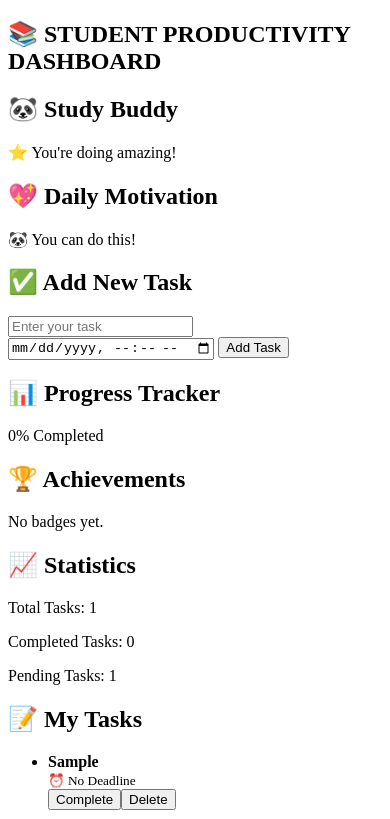
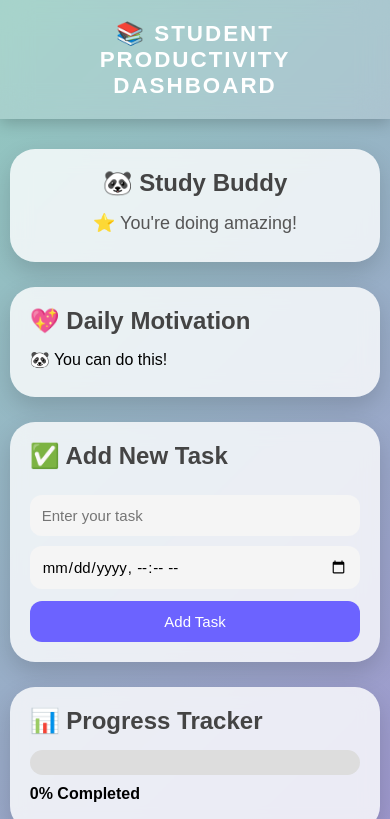
Before and after one commit to yashaswinitirumalasetty/todolist, a plain HTML site: page index.html in a window 390 px wide. Both pictures are taken after typing "Sample" into the empty fields and a click on the button "Add Task". Shown: the top 819 px of the page. Drawn offline with Linux system fonts and the light colour scheme.

Commit message:
Refactor CSS for global styles and layout

```diff
--- a/style.css
+++ b/style.css
@@ -1,6 +1,382 @@
-.hi
-{
-    background-color:bisque;
-    font-size: 30px;
+*{
+    margin:0;
+    padding:0;
+    box-sizing:border-box;
+    font-family:'Poppins',sans-serif;
+}
 
+body{
+    min-height:100vh;
+    background:linear-gradient(
+        -45deg,
+        #ff9a9e,
+        #fad0c4,
+        #a18cd1,
+        #84fab0,
+        #8fd3f4
+    );
+    background-size:400% 400%;
+    animation:gradientBG 12s ease infinite;
 }
+
+@keyframes gradientBG{
+    0%{
+        background-position:0% 50%;
+    }
+    50%{
+        background-position:100% 50%;
+    }
+    100%{
+        background-position:0% 50%;
+    }
+}
+
+/* Navbar */
+
+nav{
+    width:100%;
+    padding:20px;
+    text-align:center;
+
+    background:rgba(255,255,255,0.2);
+
+    backdrop-filter:blur(15px);
+
+    box-shadow:0 4px 15px rgba(0,0,0,0.2);
+
+    position:sticky;
+    top:0;
+    z-index:100;
+}
+
+nav h1{
+    color:white;
+    letter-spacing:2px;
+    font-size:2rem;
+}
+
+/* Layout */
+
+.container{
+    width:95%;
+    max-width:1400px;
+
+    margin:30px auto;
+
+    display:grid;
+
+    grid-template-columns:
+    repeat(auto-fit,minmax(320px,1fr));
+
+    gap:25px;
+}
+
+.full-width{
+    grid-column:1/-1;
+}
+
+/* Cards */
+
+.card{
+    background:rgba(255,255,255,0.8);
+
+    backdrop-filter:blur(10px);
+
+    padding:20px;
+
+    border-radius:25px;
+
+    box-shadow:
+    0 10px 25px rgba(0,0,0,0.15);
+
+    transition:0.4s;
+}
+
+.card:hover{
+    transform:translateY(-8px);
+}
+
+.card h2{
+    color:#444;
+    margin-bottom:15px;
+}
+
+/* Inputs */
+
+input,
+textarea{
+    width:100%;
+
+    padding:12px;
+
+    margin-top:10px;
+
+    border:none;
+
+    border-radius:12px;
+
+    outline:none;
+
+    background:#f5f5f5;
+
+    font-size:15px;
+}
+
+textarea{
+    min-height:130px;
+    resize:none;
+}
+
+/* Buttons */
+
+button{
+    margin-top:12px;
+
+    border:none;
+
+    padding:12px 20px;
+
+    border-radius:12px;
+
+    cursor:pointer;
+
+    font-size:15px;
+
+    color:white;
+
+    transition:0.3s;
+}
+
+.addBtn{
+    width:100%;
+    background:#6c63ff;
+}
+
+.addBtn:hover{
+    background:#4f46e5;
+    transform:scale(1.05);
+}
+
+.completeBtn{
+    background:#2ecc71;
+    margin-right:8px;
+}
+
+.completeBtn:hover{
+    transform:scale(1.1);
+    background:#27ae60;
+}
+
+.deleteBtn{
+    background:#ff5c5c;
+}
+
+.deleteBtn:hover{
+    transform:scale(1.1);
+    background:#e84118;
+}
+
+/* Task List */
+
+ul{
+    list-style:none;
+}
+
+li{
+    background:white;
+
+    margin-top:12px;
+
+    padding:15px;
+
+    border-radius:15px;
+
+    display:flex;
+
+    justify-content:space-between;
+
+    align-items:center;
+
+    gap:10px;
+
+    animation:slideIn 0.4s ease;
+}
+
+@keyframes slideIn{
+    from{
+        opacity:0;
+        transform:translateY(-20px);
+    }
+    to{
+        opacity:1;
+        transform:translateY(0);
+    }
+}
+
+.completed{
+    text-decoration:line-through;
+    opacity:0.7;
+    background:#d4ffd9;
+}
+
+/* Progress Bar */
+
+.progress-container{
+    width:100%;
+    height:25px;
+
+    background:#ddd;
+
+    border-radius:20px;
+
+    overflow:hidden;
+}
+
+#progressBar{
+    width:0%;
+    height:100%;
+
+    background:
+    linear-gradient(
+        90deg,
+        #00c853,
+        #64dd17
+    );
+
+    transition:0.5s;
+}
+
+#progressText{
+    margin-top:10px;
+    font-weight:bold;
+}
+
+/* Achievement Badge */
+
+#badgeArea{
+    margin-top:10px;
+}
+
+.badge{
+    padding:12px;
+
+    text-align:center;
+
+    border-radius:15px;
+
+    font-weight:bold;
+
+    background:
+    linear-gradient(
+        135deg,
+        #ffeaa7,
+        #fdcb6e
+    );
+
+    animation:pulse 1.5s infinite;
+}
+
+@keyframes pulse{
+    0%{
+        transform:scale(1);
+    }
+    50%{
+        transform:scale(1.05);
+    }
+    100%{
+        transform:scale(1);
+    }
+}
+
+/* Mascot */
+
+.mascot-card{
+    text-align:center;
+}
+
+#mascotText{
+    font-size:18px;
+    color:#555;
+}
+
+/* Confetti */
+
+.confetti{
+    position:fixed;
+
+    width:12px;
+    height:12px;
+
+    border-radius:50%;
+
+    top:-20px;
+
+    animation:fall 4s linear forwards;
+}
+
+@keyframes fall{
+    from{
+        transform:
+        translateY(0)
+        rotate(0deg);
+    }
+
+    to{
+        transform:
+        translateY(120vh)
+        rotate(720deg);
+    }
+}
+
+/* Balloons */
+
+.balloon{
+    position:fixed;
+
+    bottom:-100px;
+
+    font-size:35px;
+
+    animation:floatUp 5s linear forwards;
+}
+
+@keyframes floatUp{
+    from{
+        transform:translateY(0);
+    }
+
+    to{
+        transform:translateY(-130vh);
+    }
+}
+
+/* Deadline */
+
+.overdue{
+    color:red;
+    font-weight:bold;
+}
+
+/* Statistics */
+
+.card p{
+    margin:8px 0;
+}
+
+/* Mobile */
+
+@media(max-width:768px){
+
+    nav h1{
+        font-size:1.4rem;
+    }
+
+    .container{
+        width:95%;
+    }
+
+    li{
+        flex-direction:column;
+        align-items:flex-start;
+    }
+}
```
